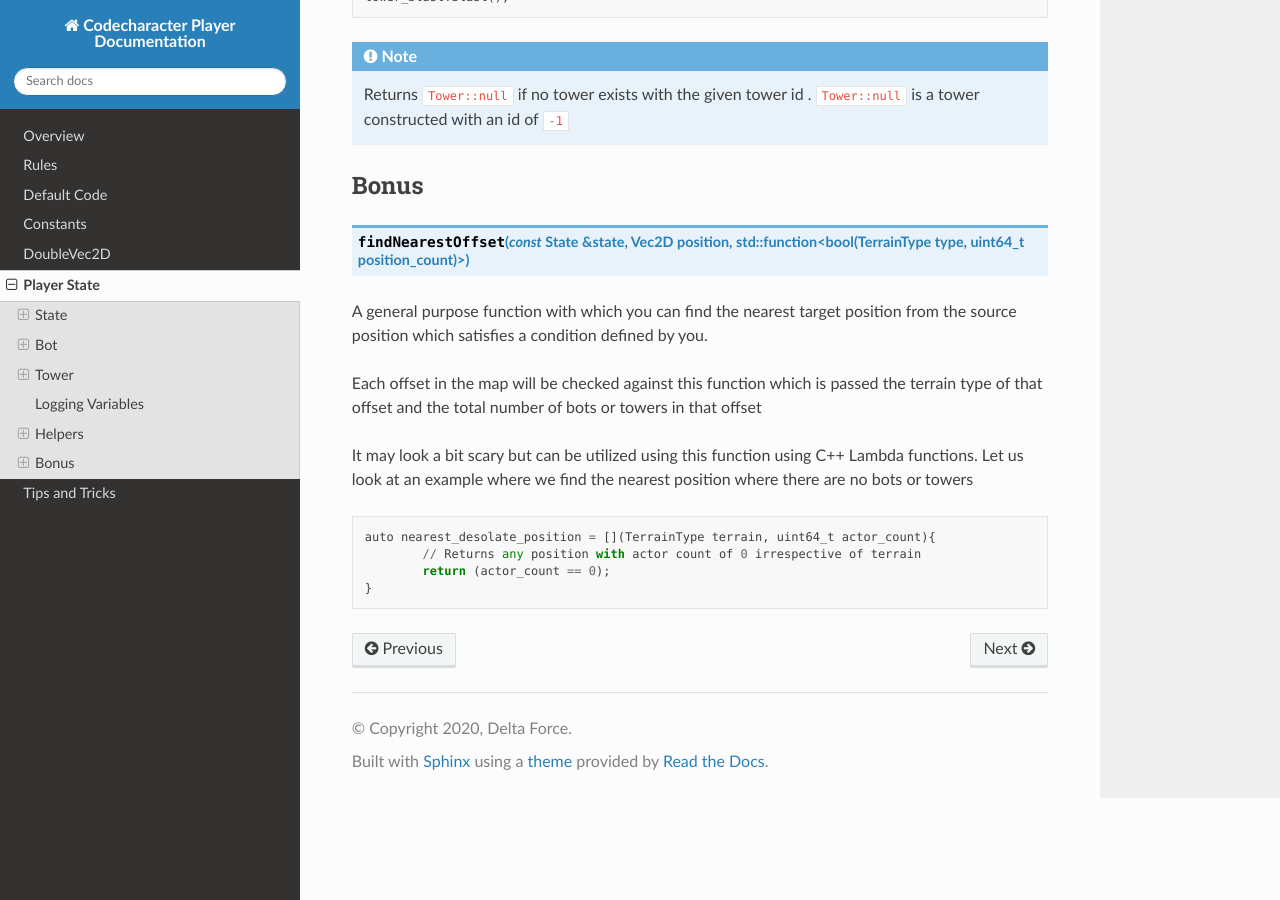
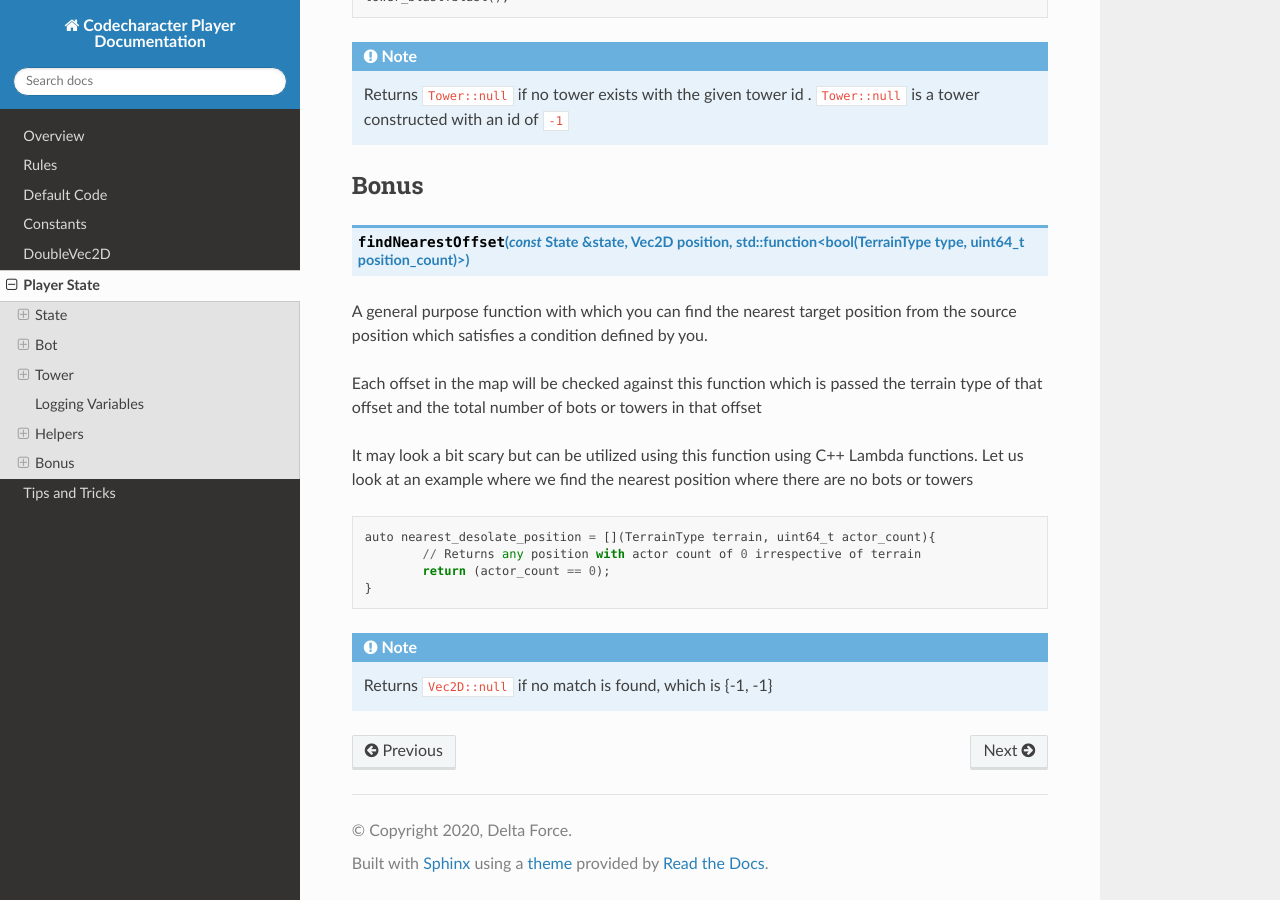
Before and after one commit to delta/codecharacter-player-docs-2020, a Sphinx documentation site: the page built from source/player_state.rst, in a window 1280 px wide and 900 px high, scrolled down 7172 px. Built offline with Sphinx 7.4.7 and the Read the Docs theme 2.0.0, drawn with Linux system fonts in a browser that asks for light colours.

Commit message:
Add vec2d::null in bonus

```diff
--- a/source/player_state.rst
+++ b/source/player_state.rst
@@ -321,3 +321,5 @@ the nearest position where there are no bots or towers ::
 		// Returns any position with actor count of 0 irrespective of terrain
 		return (actor_count == 0);
 	}
+
+.. note :: Returns ``Vec2D::null`` if no match is found, which is {-1, -1}
```
Also changed, not shown: 10 other files.
